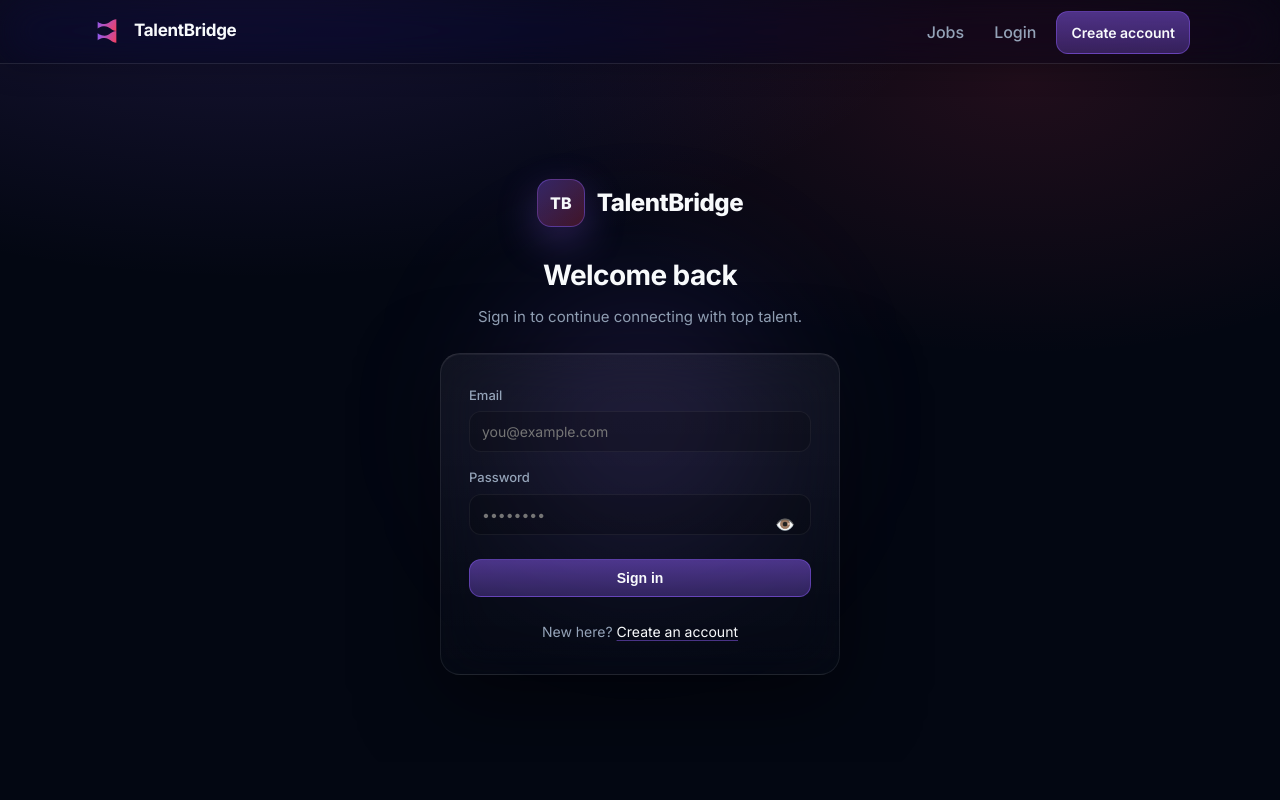
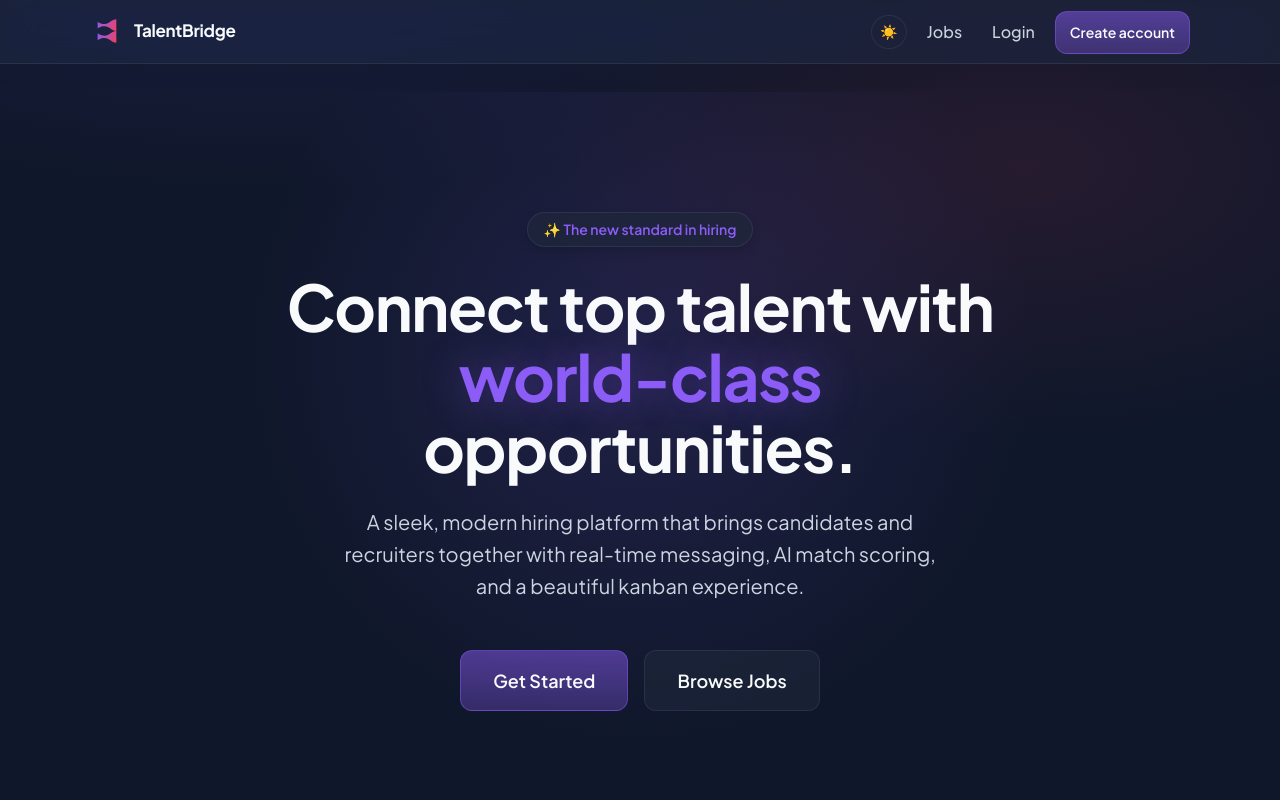
Before and after one commit to devanshibhatt23/TalentBridge, a React (Vite) app in the folder client/: page / in a window 1280 px wide. Before the commit this address led to /login. Shown: the top 800 px of the page. Built offline with nearby package versions, Linux system fonts and the light colour scheme.

Commit message:
feat: implement light/dark mode support, add Landing page, and enhance UI interactions with confetti and drag-and-drop animations.

```diff
--- a/client/index.html
+++ b/client/index.html
@@ -9,7 +9,7 @@
     content="TalentBridge — A modern recruiter and candidate matching portal. Post jobs, discover talent, and communicate in real-time." />
   <link rel="preconnect" href="https://fonts.googleapis.com" />
   <link rel="preconnect" href="https://fonts.gstatic.com" crossorigin />
-  <link href="https://fonts.googleapis.com/css2?family=Inter:wght@400;500;600;700;800&display=swap" rel="stylesheet" />
+  <link href="https://fonts.googleapis.com/css2?family=Plus+Jakarta+Sans:wght@400;500;600;700;800&display=swap" rel="stylesheet" />
   <title>TalentBridge</title>
 </head>
 
--- a/client/package.json
+++ b/client/package.json
@@ -11,6 +11,7 @@
   },
   "dependencies": {
     "axios": "^1.16.1",
+    "canvas-confetti": "^1.9.4",
     "react": "^19.2.6",
     "react-dom": "^19.2.6",
     "react-router-dom": "^7.15.1",
--- a/client/src/App.jsx
+++ b/client/src/App.jsx
@@ -5,6 +5,7 @@ import { AppLayout } from './components/AppLayout.jsx'
 import { GuestRoute } from './components/GuestRoute.jsx'
 import { HomeRedirect } from './components/HomeRedirect.jsx'
 import { ProtectedRoute } from './components/ProtectedRoute.jsx'
+import { Landing } from './pages/Landing.jsx'
 import { Login } from './pages/Login.jsx'
 import { Register } from './pages/Register.jsx'
 import { CandidateDashboard } from './pages/CandidateDashboard.jsx'
@@ -22,7 +23,7 @@ function App() {
   return (
     <Routes>
       <Route element={<AppLayout />}>
-        <Route index element={<HomeRedirect />} />
+        <Route index element={<Landing />} />
 
         <Route
           path="/login"
--- a/client/src/components/Navbar.jsx
+++ b/client/src/components/Navbar.jsx
@@ -1,12 +1,14 @@
 import { NavLink, useNavigate } from 'react-router-dom'
 import { useAuth } from '../context/AuthContext.jsx'
 import { useNotifications } from '../context/NotificationContext.jsx'
+import { useTheme } from '../context/ThemeContext.jsx'
 import { ProfileMenu } from './ProfileMenu.jsx'
 
 export function Navbar() {
   const navigate = useNavigate()
   const { user, isAuthenticated, loading, dashboardPath, logout } = useAuth()
   const { totalUnread } = useNotifications()
+  const { theme, toggleTheme } = useTheme()
 
   function onSignOut() {
     logout()
@@ -47,6 +49,14 @@ export function Navbar() {
             <div style={{ width: '150px', height: '36px', opacity: 0.5, animation: 'pulse 2s cubic-bezier(0.4, 0, 0.6, 1) infinite', background: 'rgba(255,255,255,0.05)', borderRadius: '12px' }}></div>
           ) : isAuthenticated ? (
             <>
+              <button
+                onClick={toggleTheme}
+                className="btn btn--icon"
+                aria-label="Toggle theme"
+                style={{ background: 'transparent', border: '1px solid var(--border)', padding: '8px', borderRadius: '50%', color: 'var(--text)', display: 'flex', alignItems: 'center', justifyContent: 'center', cursor: 'pointer' }}
+              >
+                {theme === 'light' ? '🌙' : '☀️'}
+              </button>
               <NavLink className="navlink" to={dashboardPath}>
                 Dashboard
               </NavLink>
@@ -83,6 +93,14 @@ export function Navbar() {
             </>
           ) : (
             <>
+              <button
+                onClick={toggleTheme}
+                className="btn btn--icon"
+                aria-label="Toggle theme"
+                style={{ background: 'transparent', border: '1px solid var(--border)', padding: '8px', borderRadius: '50%', color: 'var(--text)', display: 'flex', alignItems: 'center', justifyContent: 'center', cursor: 'pointer' }}
+              >
+                {theme === 'light' ? '🌙' : '☀️'}
+              </button>
               <NavLink className="navlink" to="/jobs">
                 Jobs
               </NavLink>
--- /dev/null
+++ b/client/src/context/ThemeContext.jsx
@@ -0,0 +1,32 @@
+import { createContext, useContext, useEffect, useState } from 'react'
+
+const ThemeContext = createContext()
+
+export function ThemeProvider({ children }) {
+  const [theme, setTheme] = useState(() => {
+    return localStorage.getItem('talentbridge-theme') || 'dark'
+  })
+
+  useEffect(() => {
+    localStorage.setItem('talentbridge-theme', theme)
+    if (theme === 'light') {
+      document.documentElement.setAttribute('data-theme', 'light')
+    } else {
+      document.documentElement.removeAttribute('data-theme')
+    }
+  }, [theme])
+
+  const toggleTheme = () => {
+    setTheme(prev => prev === 'dark' ? 'light' : 'dark')
+  }
+
+  return (
+    <ThemeContext.Provider value={{ theme, toggleTheme }}>
+      {children}
+    </ThemeContext.Provider>
+  )
+}
+
+export function useTheme() {
+  return useContext(ThemeContext)
+}
--- a/client/src/index.css
+++ b/client/src/index.css
@@ -3,17 +3,17 @@
    ============================================ */
 
 :root {
-  --bg0: #030712;
-  /* Deep Midnight */
-  --bg1: #0f172a;
+  --bg0: #0f172a;
   /* Slate 900 */
-  --panel: rgba(255, 255, 255, 0.02);
-  --panel-strong: rgba(255, 255, 255, 0.04);
-  --border: rgba(255, 255, 255, 0.06);
-  --border-strong: rgba(255, 255, 255, 0.12);
+  --bg1: #1e293b;
+  /* Slate 800 */
+  --panel: rgba(30, 41, 59, 0.6);
+  --panel-strong: rgba(51, 65, 85, 0.5);
+  --border: rgba(148, 163, 184, 0.12);
+  --border-strong: rgba(148, 163, 184, 0.25);
   --text: #f8fafc;
-  --muted: #94a3b8;
-  --faint: #475569;
+  --muted: #cbd5e1;
+  --faint: #64748b;
 
   --primary: #8b5cf6;
   /* Violet */
@@ -26,24 +26,50 @@
   --danger: #ef4444;
   --danger-dim: rgba(239, 68, 68, 0.10);
 
-  --shadow: 0 20px 60px rgba(0, 0, 0, 0.6);
-  --shadow-sm: 0 8px 24px rgba(0, 0, 0, 0.4);
-  --shadow-glow: 0 0 40px rgba(139, 92, 246, 0.25);
+  --shadow: 0 10px 30px -5px rgba(0, 0, 0, 0.3), 0 4px 10px -2px rgba(0, 0, 0, 0.2);
+  --shadow-sm: 0 4px 12px -2px rgba(0, 0, 0, 0.2);
+  --shadow-glow: 0 0 30px rgba(139, 92, 246, 0.3);
   --radius: 16px;
   --radius-sm: 12px;
 
-  --sans: 'Inter', ui-sans-serif, system-ui, -apple-system, Segoe UI, Roboto, Arial,
+  --sans: 'Plus Jakarta Sans', ui-sans-serif, system-ui, -apple-system, Segoe UI, Roboto, Arial,
     "Apple Color Emoji", "Segoe UI Emoji";
   --mono: ui-monospace, SFMono-Regular, Menlo, Monaco, Consolas, "Liberation Mono",
     "Courier New", monospace;
+}
+
+[data-theme='light'] {
+  --bg0: #f8fafc;
+  /* Slate 50 */
+  --bg1: #ffffff;
+  /* White */
+  --panel: rgba(255, 255, 255, 0.7);
+  --panel-strong: rgba(241, 245, 249, 0.8);
+  --border: rgba(15, 23, 42, 0.08);
+  --border-strong: rgba(15, 23, 42, 0.15);
+  --text: #0f172a;
+  /* Slate 900 */
+  --muted: #64748b;
+  /* Slate 500 */
+  --faint: #94a3b8;
+  /* Slate 400 */
+
+  --shadow: 0 10px 30px -5px rgba(0, 0, 0, 0.05), 0 4px 10px -2px rgba(0, 0, 0, 0.03);
+  --shadow-sm: 0 4px 12px -2px rgba(0, 0, 0, 0.03);
+  --shadow-glow: 0 0 30px rgba(139, 92, 246, 0.15);
+
+  color-scheme: light;
+}
+
+:root {
 
   color-scheme: dark;
   font: 16px/1.5 var(--sans);
   background: radial-gradient(1200px 600px at 20% -10%,
-      rgba(139, 92, 246, 0.18),
+      rgba(139, 92, 246, 0.15),
       transparent 60%),
     radial-gradient(900px 500px at 80% 10%,
-      rgba(244, 63, 94, 0.12),
+      rgba(244, 63, 94, 0.1),
       transparent 55%),
     var(--bg0);
   color: var(--text);
@@ -59,6 +85,12 @@
 
 body {
   margin: 0;
+  transition: background-color 0.3s ease, color 0.3s ease;
+}
+
+/* Base transition for themable properties */
+.card, .btn, .input, .nav, .modal-content, article {
+  transition: background-color 0.3s ease, border-color 0.3s ease, box-shadow 0.3s ease, color 0.3s ease;
 }
 
 #root {
@@ -137,11 +169,11 @@ a:hover {
   position: sticky;
   top: 0;
   z-index: 100;
-  background: rgba(3, 7, 18, 0.4);
-  backdrop-filter: blur(24px) saturate(180%);
-  -webkit-backdrop-filter: blur(24px) saturate(180%);
-  border-bottom: 1px solid rgba(255, 255, 255, 0.1);
-  box-shadow: 0 4px 30px rgba(0, 0, 0, 0.2);
+  background: var(--panel);
+  backdrop-filter: blur(20px) saturate(180%);
+  -webkit-backdrop-filter: blur(20px) saturate(180%);
+  border-bottom: 1px solid var(--border);
+  box-shadow: 0 4px 30px rgba(0, 0, 0, 0.05);
   height: 64px;
 }
 
--- a/client/src/main.jsx
+++ b/client/src/main.jsx
@@ -3,6 +3,7 @@ import { createRoot } from 'react-dom/client'
 import { BrowserRouter } from 'react-router-dom'
 import { AuthProvider } from './context/AuthContext.jsx'
 import { NotificationProvider } from './context/NotificationContext.jsx'
+import { ThemeProvider } from './context/ThemeContext.jsx'
 import { ToastContainer } from './components/Toast.jsx'
 import './index.css'
 import App from './App.jsx'
@@ -11,10 +12,12 @@ createRoot(document.getElementById('root')).render(
   // <StrictMode>
     <BrowserRouter>
       <AuthProvider>
-        <NotificationProvider>
-          <App />
-          <ToastContainer />
-        </NotificationProvider>
+        <ThemeProvider>
+          <NotificationProvider>
+            <App />
+            <ToastContainer />
+          </NotificationProvider>
+        </ThemeProvider>
       </AuthProvider>
     </BrowserRouter>
   // {/* </StrictMode>, */}
--- /dev/null
+++ b/client/src/pages/Landing.jsx
@@ -0,0 +1,108 @@
+import { Link, Navigate } from 'react-router-dom'
+import { useAuth } from '../context/AuthContext.jsx'
+
+export function Landing() {
+  const { user, dashboardPath, loading } = useAuth()
+
+  if (loading) return null
+
+  // If user is already logged in, redirect them to dashboard
+  if (user) {
+    return <Navigate to={dashboardPath} replace />
+  }
+
+  return (
+    <div className="landing-page" style={{ paddingBottom: '80px' }}>
+      {/* Hero Section */}
+      <section
+        className="hero"
+        style={{
+          display: 'flex',
+          flexDirection: 'column',
+          alignItems: 'center',
+          textAlign: 'center',
+          padding: '120px 20px 80px',
+          position: 'relative',
+          overflow: 'hidden'
+        }}
+      >
+        <div
+          style={{
+            position: 'absolute',
+            top: '-20%',
+            left: '50%',
+            transform: 'translateX(-50%)',
+            width: '800px',
+            height: '800px',
+            background: 'radial-gradient(circle, rgba(139,92,246,0.15) 0%, rgba(3,7,18,0) 70%)',
+            zIndex: -1,
+            pointerEvents: 'none'
+          }}
+        />
+
+        <div style={{
+          display: 'inline-flex',
+          alignItems: 'center',
+          gap: '8px',
+          padding: '6px 16px',
+          background: 'var(--panel)',
+          border: '1px solid var(--border)',
+          borderRadius: '999px',
+          color: 'var(--primary)',
+          fontSize: '14px',
+          fontWeight: 600,
+          marginBottom: '24px',
+          boxShadow: 'var(--shadow-sm)'
+        }}>
+          ✨ The new standard in hiring
+        </div>
+
+        <h1 className="h1" style={{ fontSize: '64px', maxWidth: '800px', margin: '0 0 24px 0', lineHeight: 1.1, letterSpacing: '-0.02em' }}>
+          Connect top talent with <span style={{ color: 'var(--primary)', textShadow: '0 0 40px rgba(139,92,246,0.4)' }}>world-class</span> opportunities.
+        </h1>
+
+        <p className="muted" style={{ fontSize: '20px', maxWidth: '600px', margin: '0 0 48px 0', lineHeight: 1.6 }}>
+          A sleek, modern hiring platform that brings candidates and recruiters together with real-time messaging, AI match scoring, and a beautiful kanban experience.
+        </p>
+
+        <div style={{ display: 'flex', gap: '16px', flexWrap: 'wrap', justifyContent: 'center' }}>
+          <Link to="/register" className="btn btn--primary" style={{ padding: '16px 32px', fontSize: '18px', borderRadius: '12px' }}>
+            Get Started
+          </Link>
+          <Link to="/jobs" className="btn btn--ghost" style={{ padding: '16px 32px', fontSize: '18px', borderRadius: '12px', background: 'var(--panel)', border: '1px solid var(--border)' }}>
+            Browse Jobs
+          </Link>
+        </div>
+      </section>
+
+      {/* Features Grid */}
+      <section className="container" style={{ marginTop: '40px' }}>
+        <div className="grid grid--3">
+          <div className="card" style={{ padding: '32px', textAlign: 'center', display: 'flex', flexDirection: 'column', alignItems: 'center' }}>
+            <div style={{ width: '64px', height: '64px', borderRadius: '16px', background: 'var(--panel-strong)', display: 'flex', alignItems: 'center', justifyContent: 'center', fontSize: '32px', marginBottom: '24px', border: '1px solid var(--border)', boxShadow: 'var(--shadow-glow)' }}>
+              💬
+            </div>
+            <h3 className="h2" style={{ fontSize: '20px', marginBottom: '12px' }}>Real-time Chat</h3>
+            <p className="muted" style={{ margin: 0 }}>Communicate instantly between candidates and recruiters with our beautiful, real-time messaging system.</p>
+          </div>
+
+          <div className="card" style={{ padding: '32px', textAlign: 'center', display: 'flex', flexDirection: 'column', alignItems: 'center' }}>
+            <div style={{ width: '64px', height: '64px', borderRadius: '16px', background: 'var(--panel-strong)', display: 'flex', alignItems: 'center', justifyContent: 'center', fontSize: '32px', marginBottom: '24px', border: '1px solid var(--border)', boxShadow: 'var(--shadow-glow)' }}>
+              📋
+            </div>
+            <h3 className="h2" style={{ fontSize: '20px', marginBottom: '12px' }}>Kanban Tracking</h3>
+            <p className="muted" style={{ margin: 0 }}>Recruiters can easily drag and drop applications through a stunning Kanban board to manage the hiring pipeline.</p>
+          </div>
+
+          <div className="card" style={{ padding: '32px', textAlign: 'center', display: 'flex', flexDirection: 'column', alignItems: 'center' }}>
+            <div style={{ width: '64px', height: '64px', borderRadius: '16px', background: 'var(--panel-strong)', display: 'flex', alignItems: 'center', justifyContent: 'center', fontSize: '32px', marginBottom: '24px', border: '1px solid var(--border)', boxShadow: 'var(--shadow-glow)' }}>
+              ✨
+            </div>
+            <h3 className="h2" style={{ fontSize: '20px', marginBottom: '12px' }}>AI Match Scoring</h3>
+            <p className="muted" style={{ margin: 0 }}>Automatically rank candidates using AI to find the perfect fit between a resume and job requirements.</p>
+          </div>
+        </div>
+      </section>
+    </div>
+  )
+}
```
Also changed, not shown: client/src/pages/JobDetail.jsx (+29 -2 lines), 1 other file (tests, documents, lock files or other folders).
